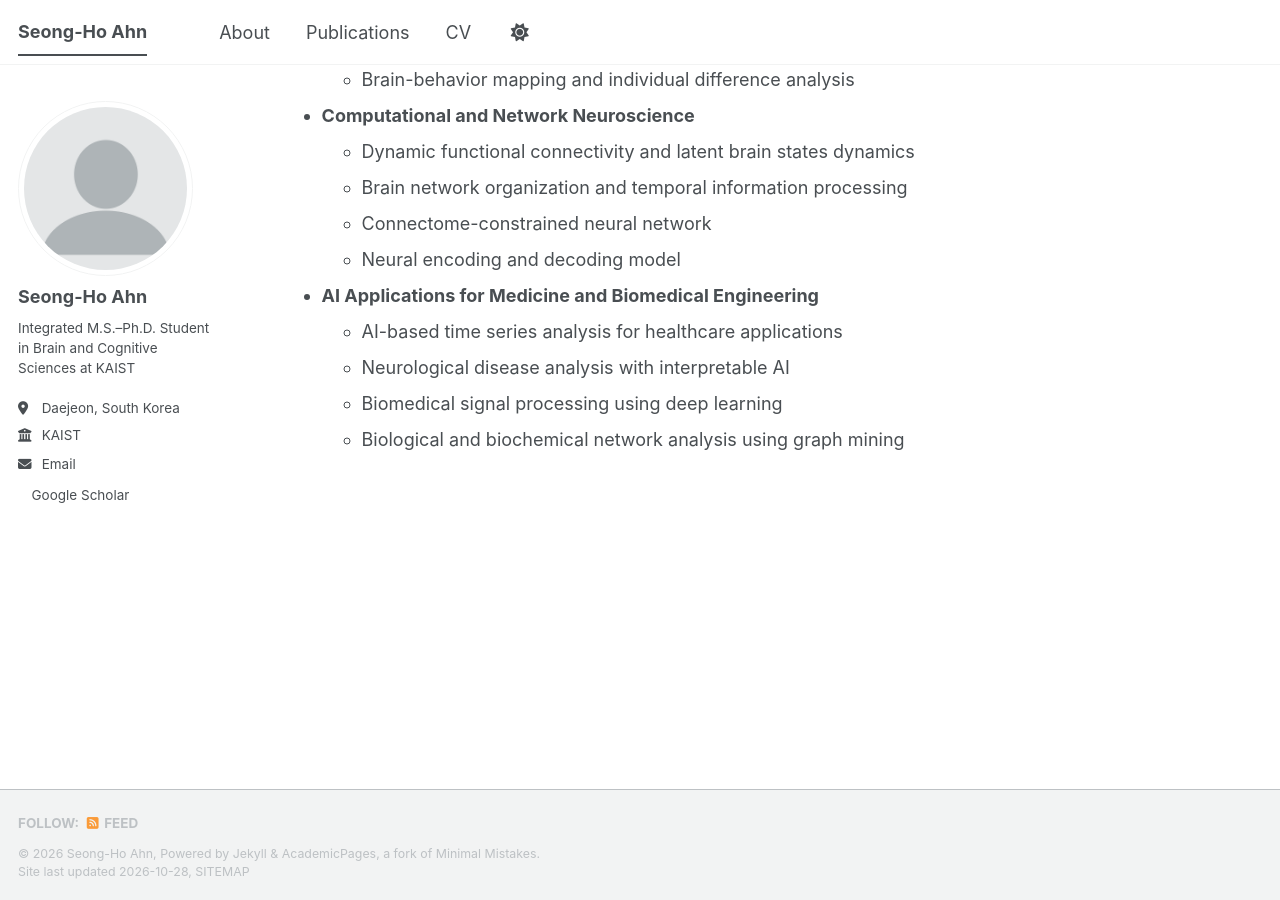
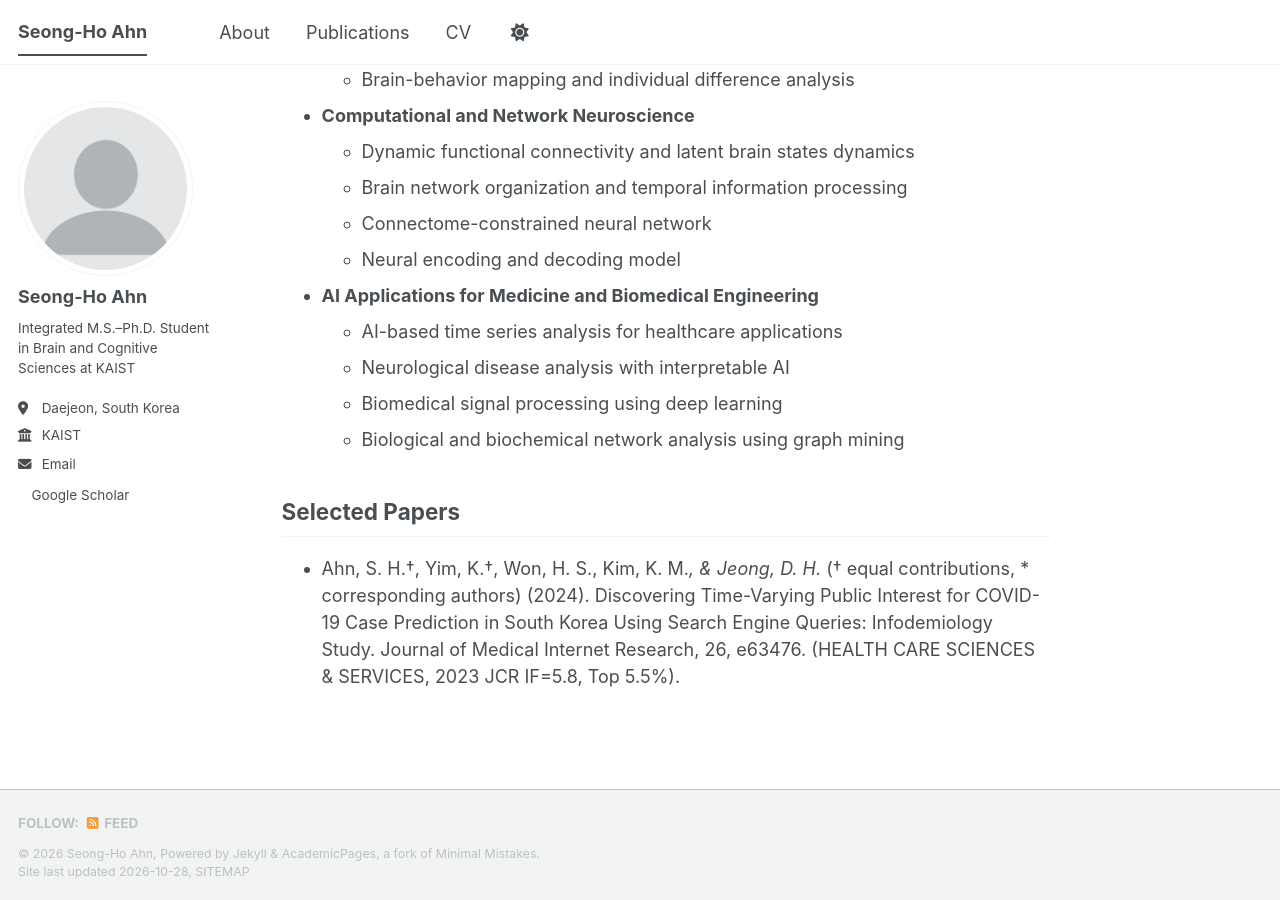
Before and after one commit to SeonghoAn/shahn02, a Jekyll site: the page built from _pages/about.md, in a window 1280 px wide and 900 px high, scrolled down 745 px. Built offline with Jekyll 4.4.1, drawn with Linux system fonts in a browser that asks for light colours; a script bundle is joined from its source files by our own code; a style sheet for code colours, icons or effects is not loaded.

Commit message:
Update about.md

```diff
--- a/_pages/about.md
+++ b/_pages/about.md
@@ -32,3 +32,7 @@ My broader goal is to develop interpretable computational frameworks that connec
   - Neurological disease analysis with interpretable AI
   - Biomedical signal processing using deep learning
   - Biological and biochemical network analysis using graph mining
+
+## Selected Papers
+
+- Ahn, S. H.†, Yim, K.†, Won, H. S., Kim, K. M.*, & Jeong, D. H.* († equal contributions, * corresponding authors) (2024). Discovering Time-Varying Public Interest for COVID-19 Case Prediction in South Korea Using Search Engine Queries: Infodemiology Study. Journal of Medical Internet Research, 26, e63476. (HEALTH CARE SCIENCES & SERVICES, 2023 JCR IF=5.8, Top 5.5%).
```
